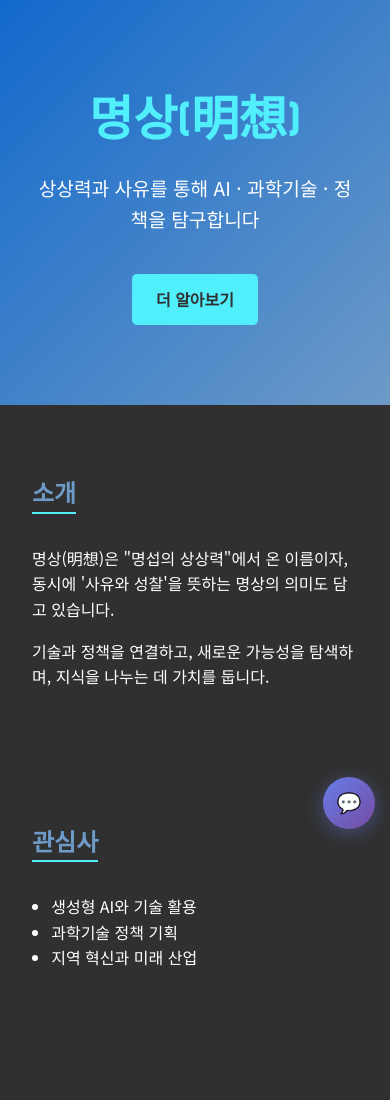
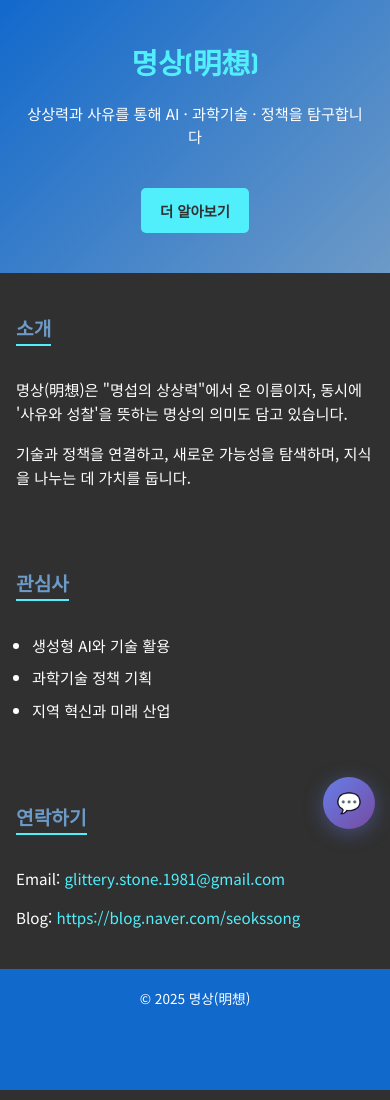
Before and after one commit to SeokMyungSeop/my-page, a website: page index.html in a window 390 px wide. Shown: the top 1100 px of the page. Drawn offline with Linux system fonts and the light colour scheme.

Commit message:
Refactor CSS for improved styling and responsiveness

```diff
--- a/style.css
+++ b/style.css
@@ -1,12 +1,18 @@
 @import url('https://fonts.googleapis.com/css2?family=Orbitron:wght@600&family=Noto+Sans+KR&display=swap');
+
+* {
+  box-sizing: border-box;
+}
 
 body {
   margin: 0;
   padding: 0;
-  background-color: #303030; /* 어두운 배경 */
+  background-color: #303030;
   color: #FFFFFF;
   font-family: 'Noto Sans KR', sans-serif;
   line-height: 1.6;
+  /* 모바일 스크롤 부드럽게 */
+  -webkit-overflow-scrolling: touch;
 }
 
 header {
@@ -19,7 +25,7 @@ header {
 header h1 {
   font-family: 'Orbitron', sans-serif;
   font-size: 3rem;
-  color: #51EEFC; /* 밝은 포인트 컬러 */
+  color: #51EEFC;
   margin: 0;
 }
 
@@ -39,11 +45,18 @@ header p {
   border-radius: 5px;
   font-weight: bold;
   transition: background 0.3s;
+  /* 모바일 터치 최적화 */
+  -webkit-tap-highlight-color: transparent;
+  touch-action: manipulation;
 }
 
 .btn:hover {
   background-color: #FFFFFF;
   color: #1269CC;
+}
+
+.btn:active {
+  transform: scale(0.98);
 }
 
 section {
@@ -63,6 +76,10 @@ ul {
   padding-left: 1.2rem;
 }
 
+li {
+  margin-bottom: 0.5rem;
+}
+
 a {
   color: #51EEFC;
   text-decoration: none;
@@ -78,4 +95,107 @@ footer {
   text-align: center;
   padding: 1.5rem 1rem;
   font-size: 0.9rem;
+  /* 챗봇 버튼 공간 확보 */
+  padding-bottom: 100px;
 }
+
+/* ===== 태블릿 반응형 ===== */
+@media (max-width: 768px) {
+  header {
+    padding: 3.5rem 1.5rem;
+  }
+
+  header h1 {
+    font-size: 2.2rem;
+  }
+
+  header p {
+    font-size: 1rem;
+    padding: 0 1rem;
+  }
+
+  section {
+    padding: 2rem 1.5rem;
+  }
+
+  h2 {
+    font-size: 1.3rem;
+  }
+
+  footer {
+    padding-bottom: 90px;
+  }
+}
+
+/* ===== 스마트폰 반응형 ===== */
+@media (max-width: 480px) {
+  header {
+    padding: 2.5rem 1rem;
+  }
+
+  header h1 {
+    font-size: 1.8rem;
+  }
+
+  header p {
+    font-size: 0.95rem;
+    line-height: 1.5;
+    padding: 0 0.5rem;
+  }
+
+  .btn {
+    padding: 0.7rem 1.2rem;
+    font-size: 0.9rem;
+    /* 터치하기 쉬운 크기 */
+    min-height: 44px;
+    display: inline-flex;
+    align-items: center;
+    justify-content: center;
+  }
+
+  section {
+    padding: 1.5rem 1rem;
+  }
+
+  h2 {
+    font-size: 1.2rem;
+  }
+
+  p {
+    font-size: 0.95rem;
+  }
+
+  ul {
+    padding-left: 1rem;
+  }
+
+  li {
+    font-size: 0.95rem;
+  }
+
+  /* 이메일/블로그 링크 줄바꿈 */
+  #contact a {
+    word-break: break-all;
+  }
+
+  footer {
+    font-size: 0.85rem;
+    padding: 1.2rem 1rem;
+    padding-bottom: 80px;
+  }
+}
+
+/* ===== 아주 작은 화면 ===== */
+@media (max-width: 360px) {
+  header h1 {
+    font-size: 1.5rem;
+  }
+
+  header p {
+    font-size: 0.9rem;
+  }
+
+  section {
+    padding: 1.2rem 0.8rem;
+  }
+}
```
